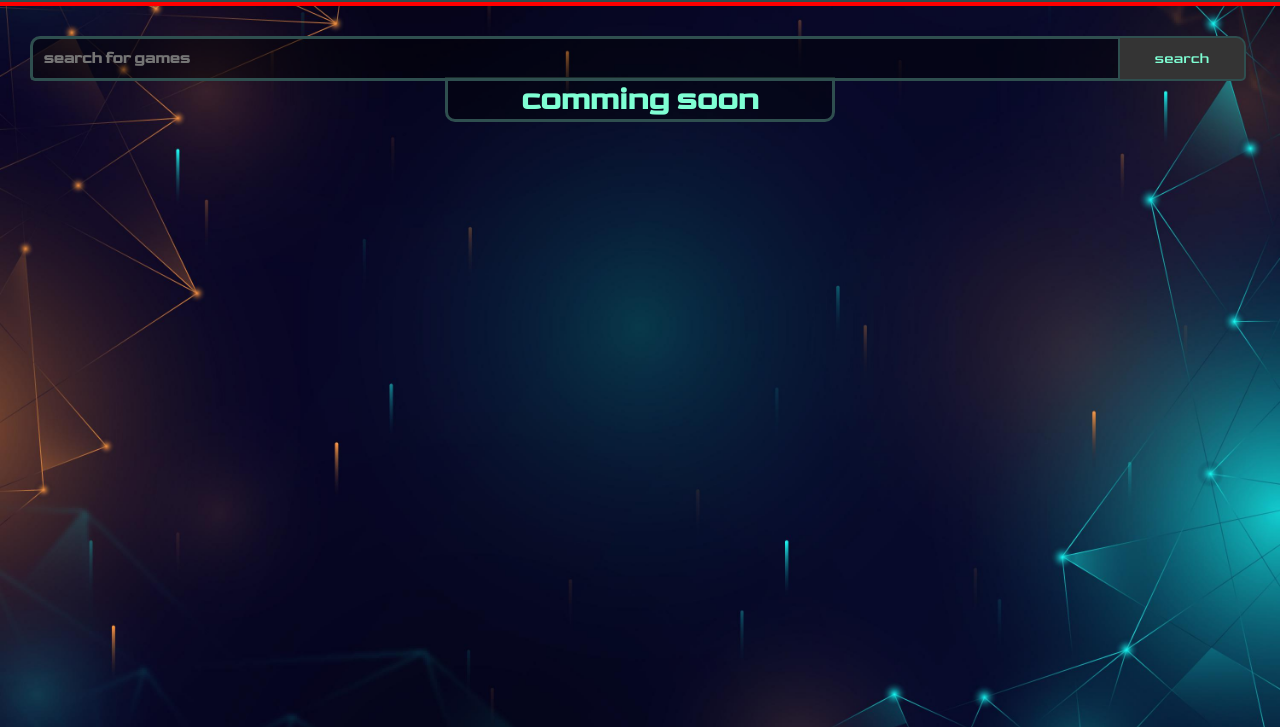
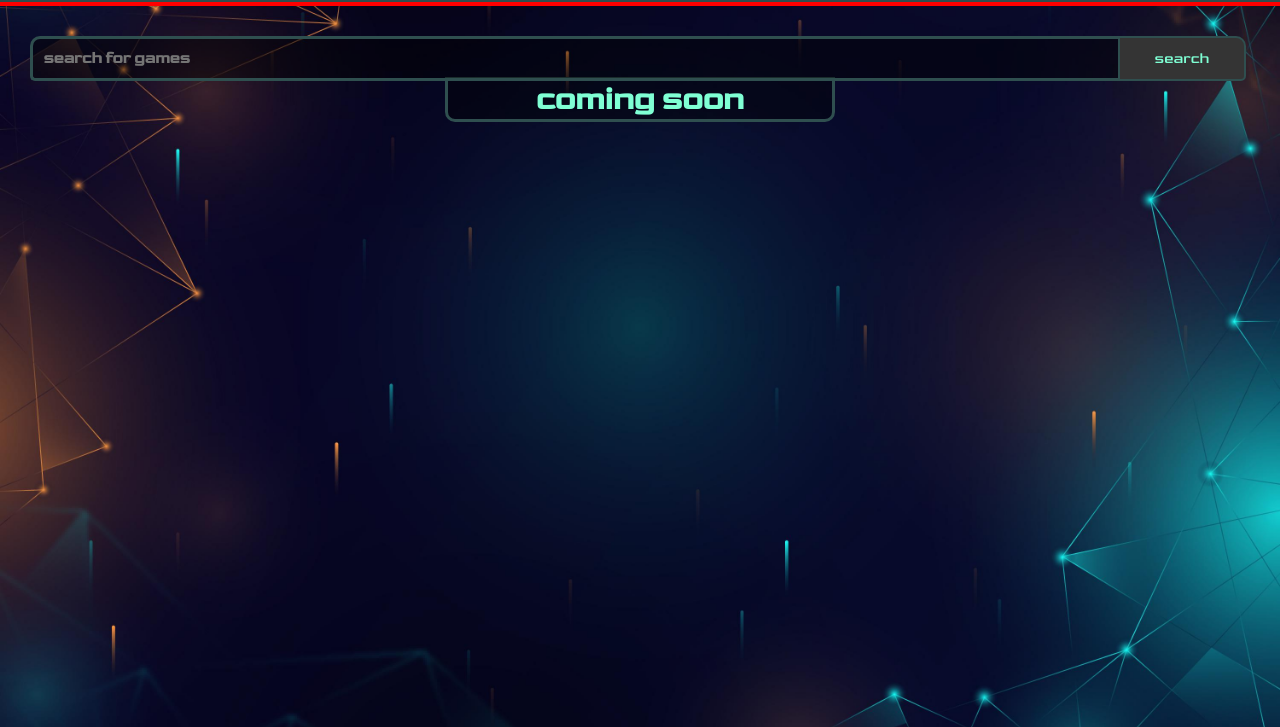
Before and after one commit to MA-Games0/Games, a plain HTML site: page topgames.html in a window 1280 px wide. Shown: the part 73-800 px from the top of the page. Drawn offline with Linux system fonts and the light colour scheme.

Commit message:
Update topgames.html

```diff
--- a/topgames.html
+++ b/topgames.html
@@ -55,7 +55,7 @@ search</a></li>
                 <input class="srch" type="search" name="" placeholder="   search for games"><a href="#"> <button class="btn"> search </button> </a>
 
             </div>
-    <h1>comming soon</h1>
+    <h1>coming soon</h1>
 </div>
 
 
```
